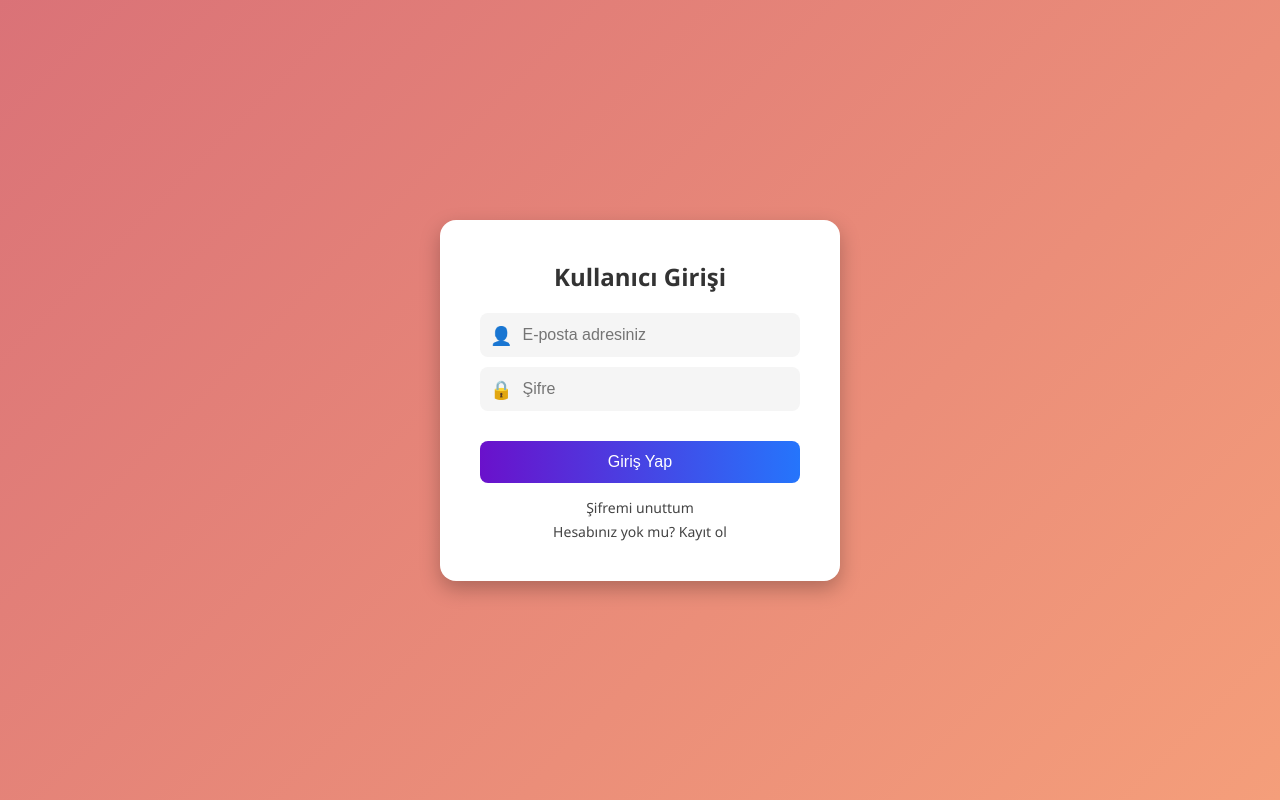
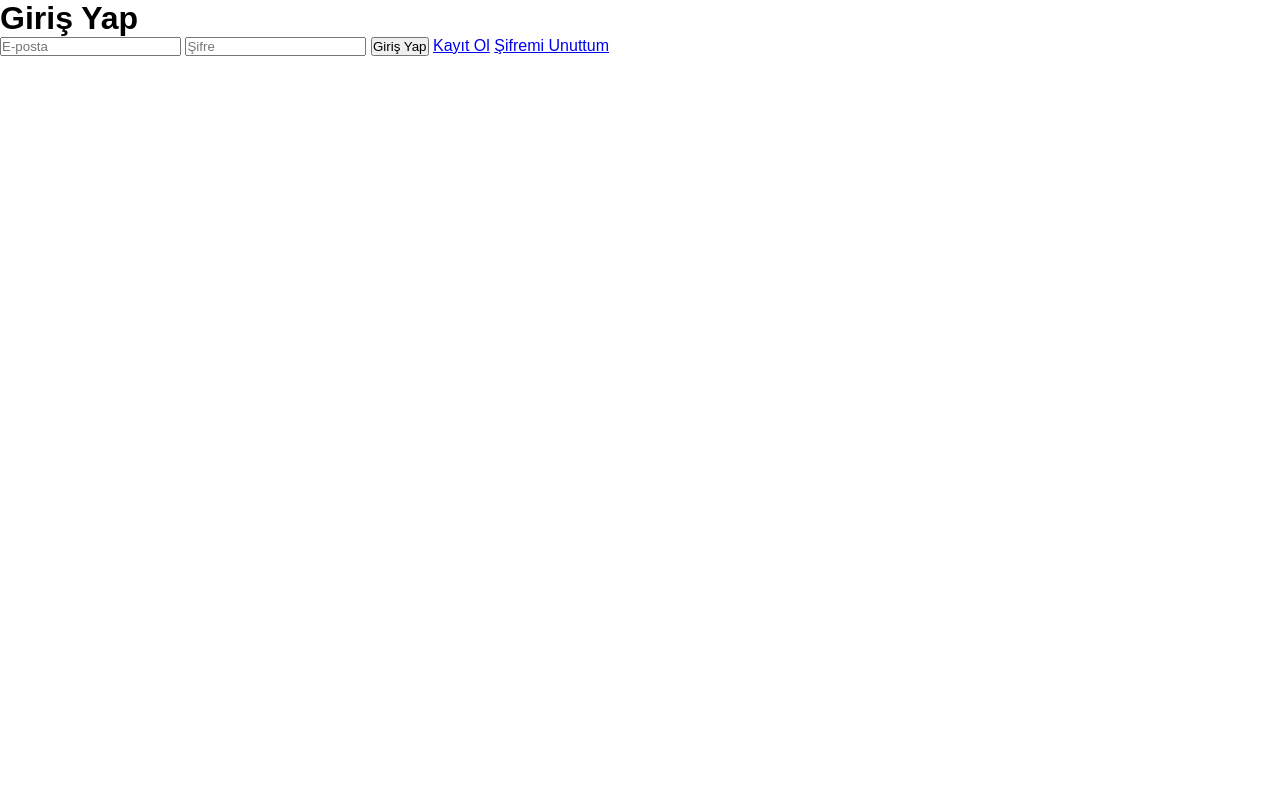
Before and after one commit to abdullahbaspinar/message-app, a plain HTML site: page index.html in a window 1280 px wide. Drawn offline with Linux system fonts and the light colour scheme.

Commit message:
Update index.html

```diff
--- a/index.html
+++ b/index.html
@@ -1,41 +1,22 @@
 <!DOCTYPE html>
 <html lang="tr">
 <head>
-  <meta charset="UTF-8" />
-  <meta name="viewport" content="width=device-width, initial-scale=1.0"/>
+  <meta charset="UTF-8">
   <title>Giriş Yap</title>
   <link rel="stylesheet" href="style.css">
   <script src="https://www.gstatic.com/firebasejs/9.6.10/firebase-app-compat.js"></script>
   <script src="https://www.gstatic.com/firebasejs/9.6.10/firebase-auth-compat.js"></script>
-  <script src="https://www.gstatic.com/firebasejs/9.6.10/firebase-database-compat.js"></script>
-  <script src="firebase.js"></script>
+  <script src="firebse.js"></script>
+  <script src="app.js"></script>
 </head>
-<body class="gradient-bg">
-  <div class="login-card">
-    <h2>Kullanıcı Girişi</h2>
-    <div class="input-group">
-      <span class="icon">👤</span>
-      <input type="email" id="email" placeholder="E-posta adresiniz" />
-    </div>
-    <div class="input-group">
-      <span class="icon">🔒</span>
-      <input type="password" id="password" placeholder="Şifre" />
-    </div>
+<body>
+  <div class="card">
+    <h1>Giriş Yap</h1>
+    <input id="email" type="email" placeholder="E-posta">
+    <input id="password" type="password" placeholder="Şifre">
     <button onclick="login()">Giriş Yap</button>
-    <div class="login-links">
-      <a href="reset.html">Şifremi unuttum</a>
-      <a href="register.html">Hesabınız yok mu? Kayıt ol</a>
-    </div>
+    <a href="register.html">Kayıt Ol</a>
+    <a href="reset.html">Şifremi Unuttum</a>
   </div>
-
-  <script>
-    function login() {
-      const email = document.getElementById('email').value;
-      const password = document.getElementById('password').value;
-      auth.signInWithEmailAndPassword(email, password)
-        .then(() => window.location.href = 'chat.html')
-        .catch(e => alert(e.message));
-    }
-  </script>
 </body>
 </html>
```
